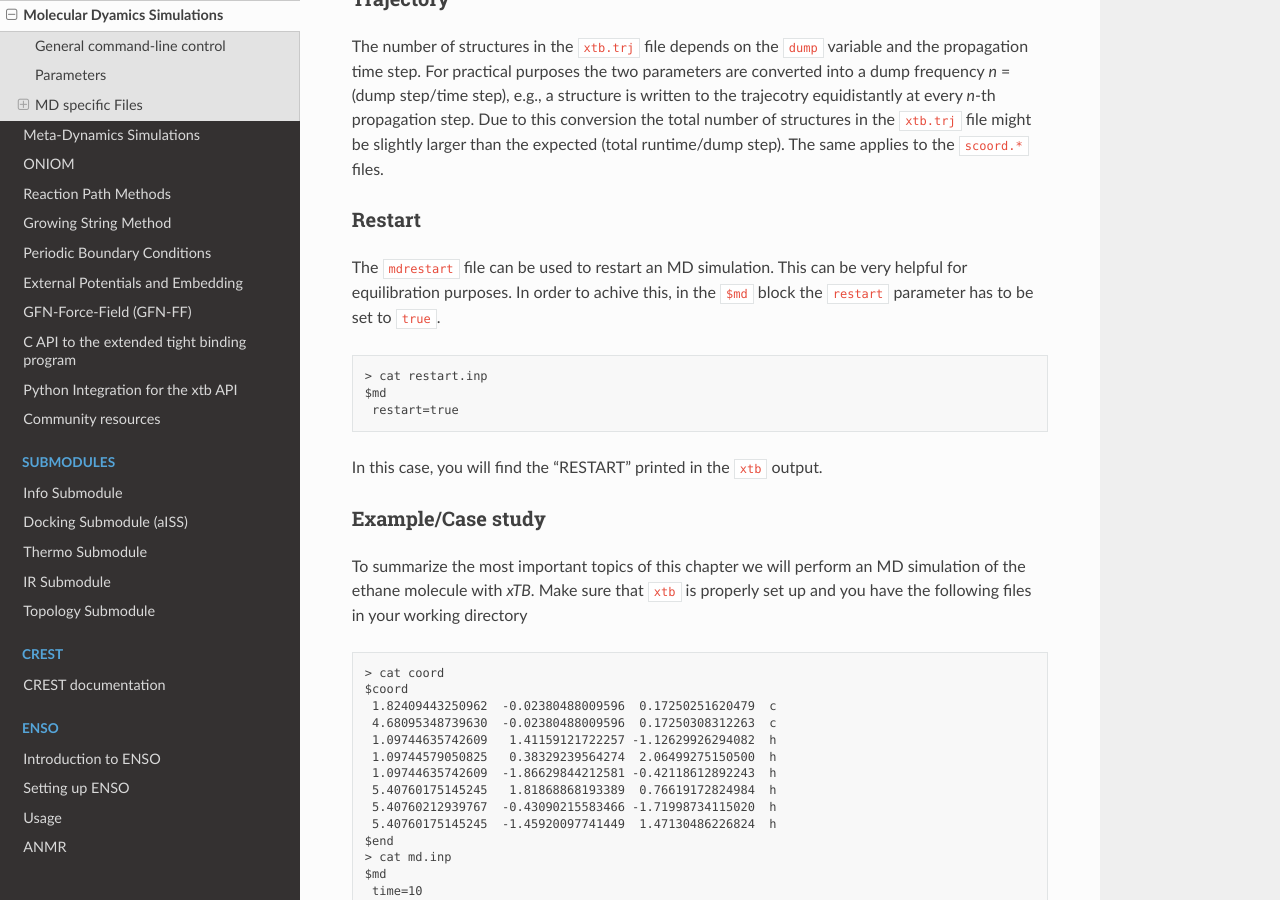
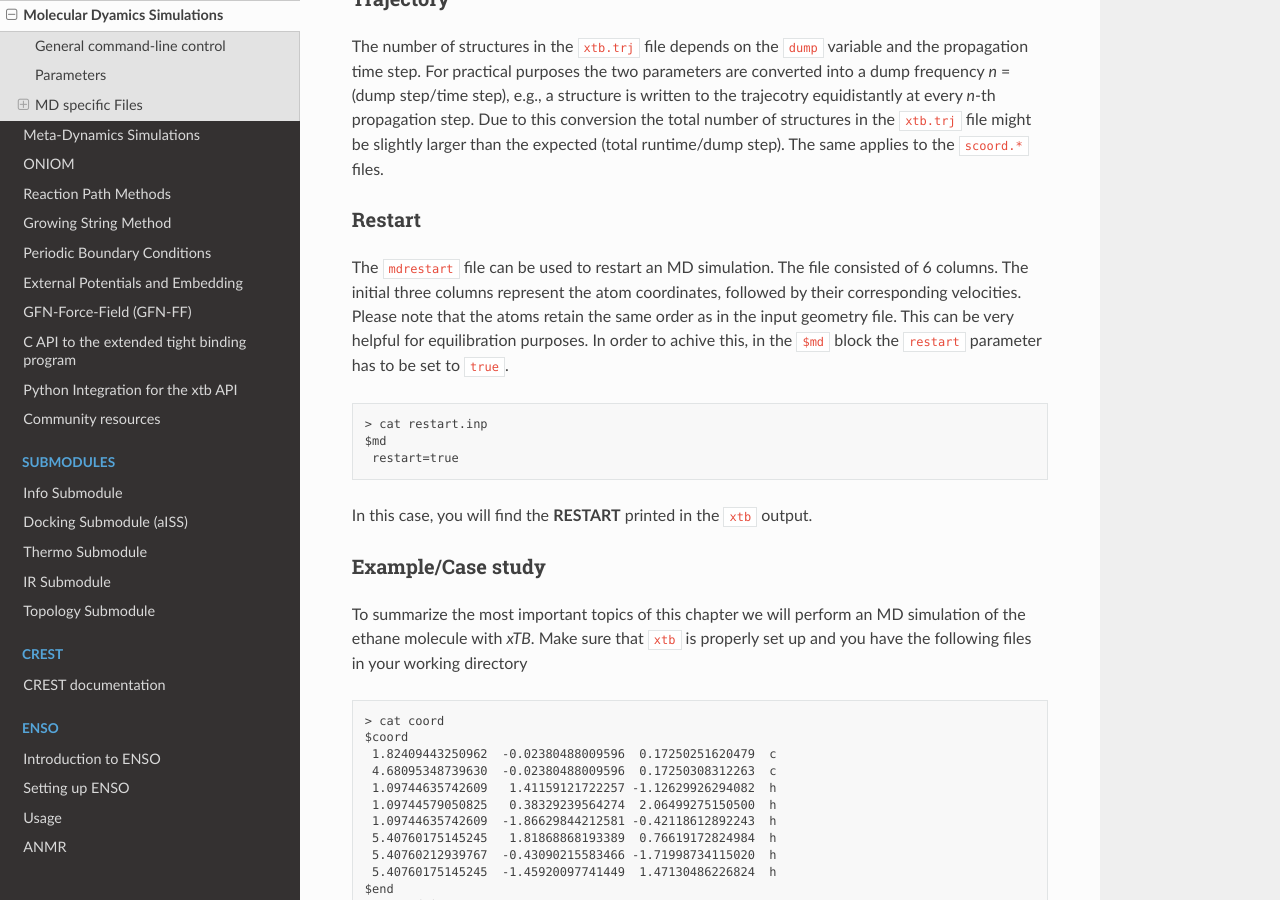
Before and after one commit to grimme-lab/xtb_docs, a Sphinx documentation site: the page built from source/md.rst, in a window 1280 px wide and 900 px high, scrolled down 2052 px. Built offline with Sphinx 7.4.7 and the Read the Docs theme 2.0.0, drawn with Linux system fonts in a browser that asks for light colours; pages that are not in the unit, such as notebooks, are missing from menus.

Commit message:
add description of mdrestart
Signed-off-by: albert <92109627+Albkat@users.noreply.github.com>

```diff
--- a/source/md.rst
+++ b/source/md.rst
@@ -102,7 +102,9 @@ The same applies to the ``scoord.*`` files.
 
 Restart
 -------
-The ``mdrestart`` file can be used to restart an MD simulation. This can be very helpful for equilibration purposes.
+The ``mdrestart`` file can be used to restart an MD simulation. The file consisted of 6 columns. The initial three columns represent the atom coordinates, followed by their corresponding velocities.
+Please note that the atoms retain the same order as in the input geometry file.
+This can be very helpful for equilibration purposes.
 In order to achive this, in the ``$md`` block the ``restart`` parameter has to be set to ``true``.
 
 .. code::
@@ -111,7 +113,7 @@ In order to achive this, in the ``$md`` block the ``restart`` parameter has to b
    $md
     restart=true
 
-In this case, you will find the "RESTART" printed in the ``xtb`` output.
+In this case, you will find the **RESTART** printed in the ``xtb`` output.
 
 Example/Case study
 ------------------
```
